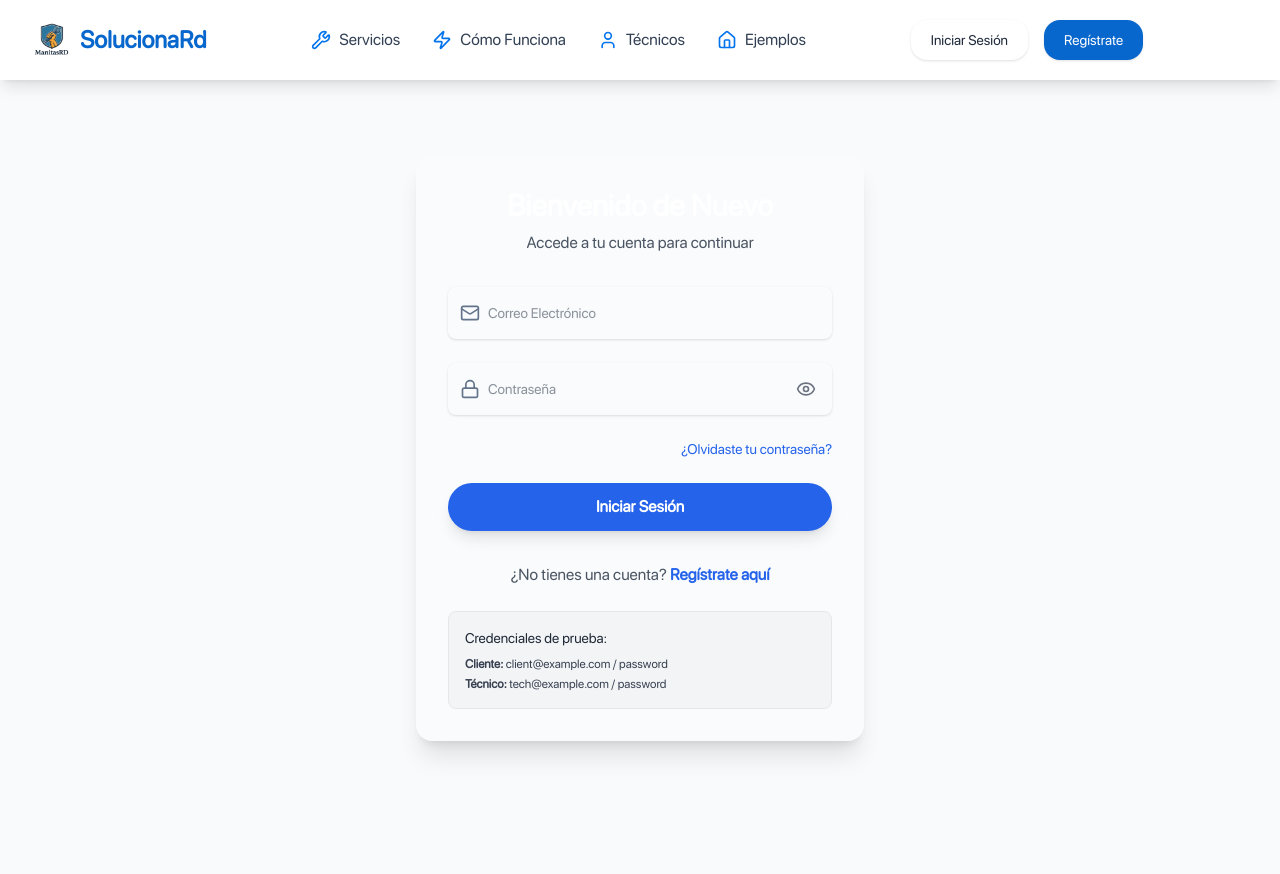
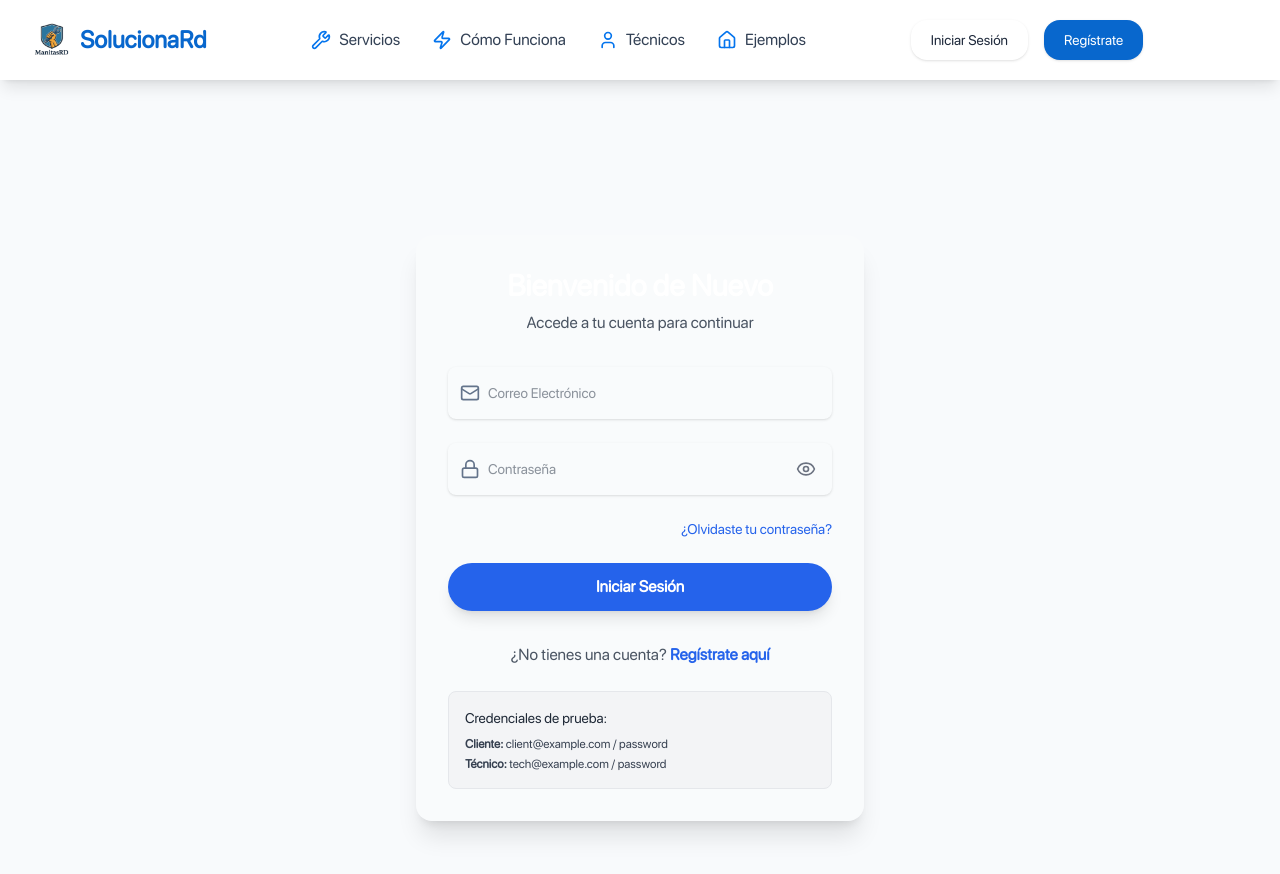
Before and after one commit to vmhowley/ManitasRd, a React (Vite) app: page /login in a window 1280 px wide. Shown: the top 874 px of the page. Built offline with nearby package versions, Linux system fonts and the light colour scheme.

Commit message:
refactor: Update Header and Layout components for improved navigation and responsiveness

```diff
--- a/src/components/layout/Header.tsx
+++ b/src/components/layout/Header.tsx
@@ -1,9 +1,9 @@
 import {MapPin, ShoppingCart, ArrowLeft} from 'lucide-react'
-import { useLocation } from 'react-router-dom';
+import { Link, useLocation, useNavigate } from 'react-router-dom';
 
 export const Header = () => {
   const location = useLocation();
-
+  const navigate = useNavigate();
 
   if (location.pathname === '/' ) {
   return (
@@ -34,9 +34,9 @@ export const Header = () => {
  return (
    <div className="flex items-center justify-between">
      <div className="flex items-center space-x-4">
-       <div className="bg-primary-100 hover:dark:bg-primary-100/20 dark:bg-white/10 rounded-md p-2 w-10">
+       <button onClick={() => navigate(-1)} className="bg-primary-100 hover:dark:bg-primary-100/20 dark:bg-white/10 rounded-md p-2 w-10">
          <ArrowLeft size={24} />
-       </div>
+       </button>
      </div>
      <div>
        <div className="dark:bg-transparent hover:bg-primary-100/20 rounded-md p-2 w-10">
--- a/src/components/layout/Layout.tsx
+++ b/src/components/layout/Layout.tsx
@@ -8,20 +8,20 @@ interface LayoutProps {
   children: React.ReactNode;
   showFooter?: boolean;
 }
+const isMobile = window.innerWidth < 768;
 
 window.scrollTo(0,6)
 export const Layout = ({ children, showFooter = false }: LayoutProps) => {
   const { user } = useAuth();
-  const isMobile = window.innerWidth < 768;
   return(
     <>
-      <div className={`${window.screenY > 2 ? 'hidden' : ''} flex flex-col pb-20`}>
+      <div className={`${isMobile ? 'mb-18' : 'my-20'} flex flex-col`}>
         {isMobile && user && <Header />}
         <main className="mt-6">{children}</main>
 
         {showFooter && <Footer />}
-        {isMobile ? <BottomNav /> : <TopBar/>}{" "}
-
+        {isMobile && <BottomNav /> }
+        {!isMobile &&  <TopBar/> }
         {/* Bottom navigation for mobile app experience */}
       </div>
     </>
```
